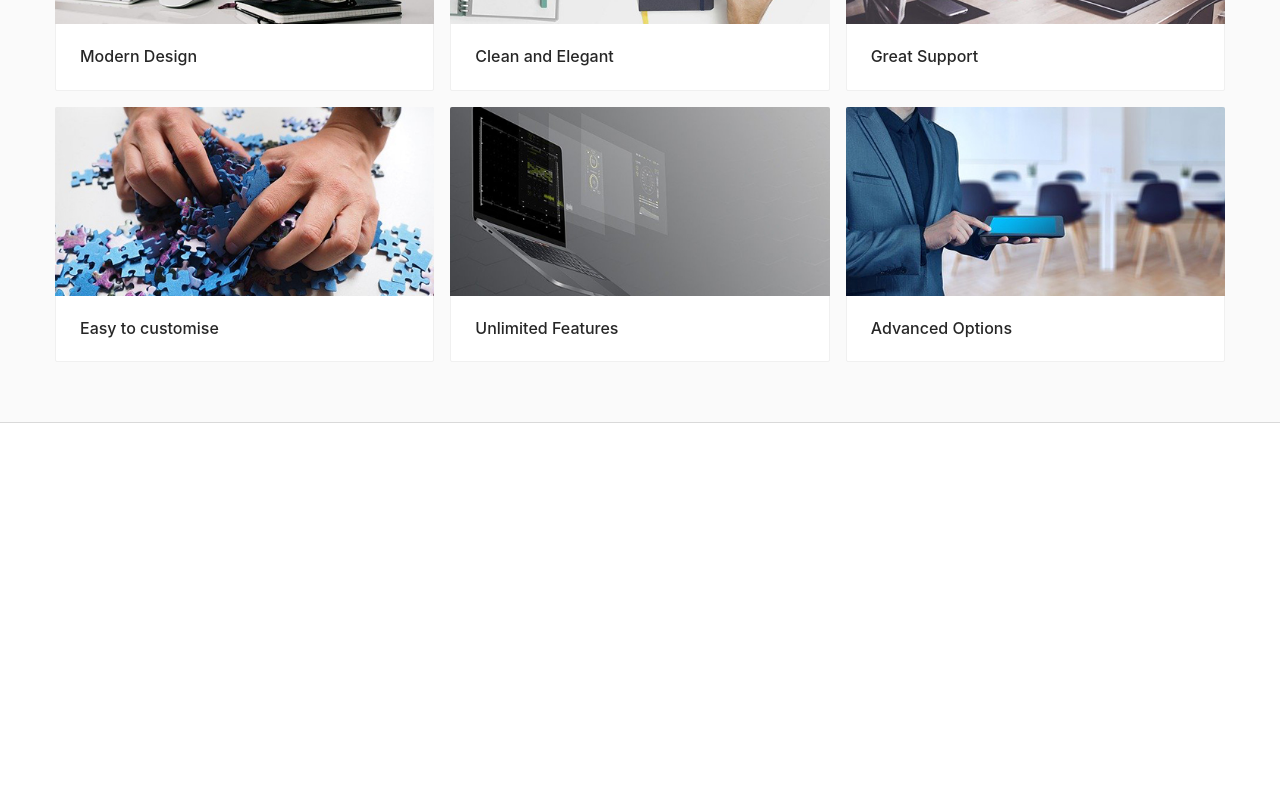
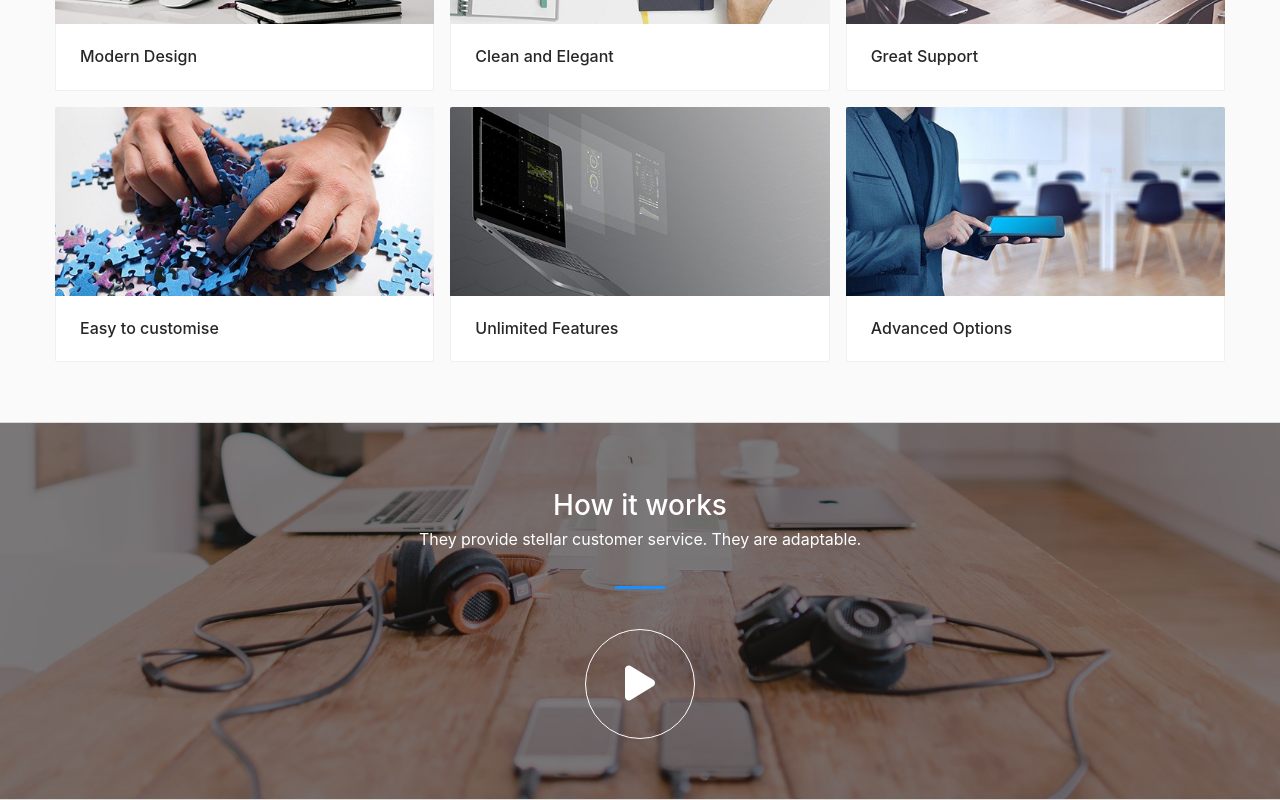
Before and after one commit to razumolla/tech-react-ant-design, a React (Create React App) app: page / in a window 1280 px wide. Shown: the part 1815-2615 px from the top of the page. Before the commit the page ends 2238 px from the top, so only its background shows below. Built offline with nearby package versions, Linux system fonts and the light colour scheme.

Commit message:
work section added

```diff
--- /dev/null
+++ b/src/components/Home/Works.js
@@ -0,0 +1,42 @@
+import React, { useState } from 'react';
+import { Button, Modal } from 'antd';
+
+const Works = () => {
+    const [isModalOpen, setIsModalOpen] = useState(false);
+    const showModal = () => {
+        setIsModalOpen(true);
+    };
+    const handleOk = () => {
+        setIsModalOpen(false);
+    };
+    const handleCancel = () => {
+        setIsModalOpen(false);
+    };
+    return (
+        <div id="works" className="block worksBlock">
+            <div className="container-fluid">
+                <div className="titleHolder">
+                    <h2>How it works</h2>
+                    <p>They provide stellar customer service. They are adaptable.</p>
+                </div>
+                <div className="contentHolder">
+                    <Button size="large" onClick={showModal}>
+                        <i className="fas fa-play"></i>
+                    </Button>
+                </div>
+
+                <Modal
+                    title="Basic Modal"
+                    open={isModalOpen}
+                    onOk={handleOk}
+                    onCancel={handleCancel}
+                    destroyOnClose={true} >
+
+                    <iframe width="100%" height="350" src="https://www.youtube.com/embed/Etnbq9DFWNQ" title="YouTube video player" frameborder="0" allow="accelerometer; autoplay; clipboard-write; encrypted-media; gyroscope; picture-in-picture" allowfullscreen></iframe>
+                </Modal>
+            </div>
+        </div>
+    );
+};
+
+export default Works;
--- a/src/components/Views/Home.js
+++ b/src/components/Views/Home.js
@@ -2,6 +2,7 @@ import React from 'react';
 import About from '../Home/About';
 import Feature from '../Home/Feature';
 import Hero from '../Home/Hero';
+import Works from '../Home/Works';
 
 const Home = () => {
     return (
@@ -9,6 +10,7 @@ const Home = () => {
             <Hero></Hero>
             <About></About>
             <Feature></Feature>
+            <Works></Works>
         </div>
     );
 };
```
